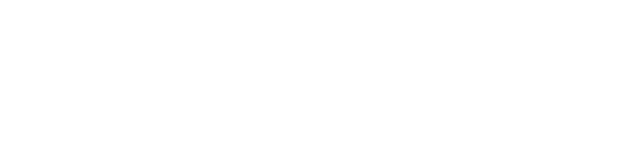
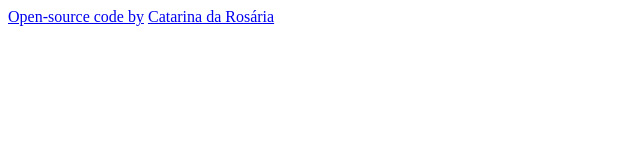
Before and after one commit to catarinadarosaria/world-clock, a plain HTML site: page index.html in a window 1280 px wide. Shown: the whole page, without its empty margins (0-640 px from the left). Drawn offline with Linux system fonts and the light colour scheme.

Commit message:
Added link to Github repository

```diff
--- a/index.html
+++ b/index.html
@@ -7,6 +7,7 @@
     <title>World Clock</title>
 </head>
 <body>
+  <footer><a class="gitLink" href="https://github.com/catarinadarosaria/world-clock" target="_blank">Open-source code by</a> <a class="myWebsite" href="https://catarinadarosaria.com/" target="_blank">Catarina da Rosária</a> </footer>
   <script src="javascript/index.js"></script>
 </body>
 </html>
```
